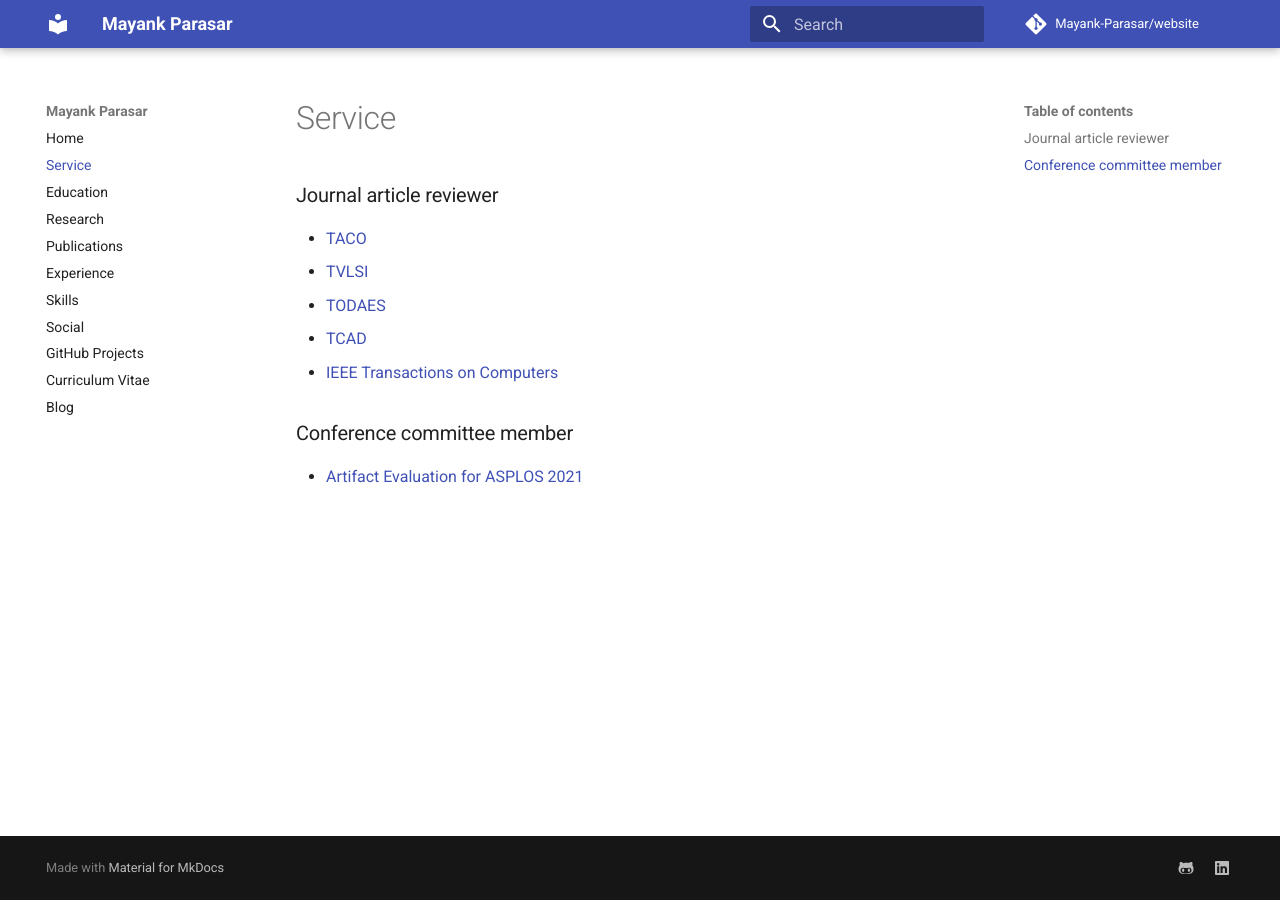
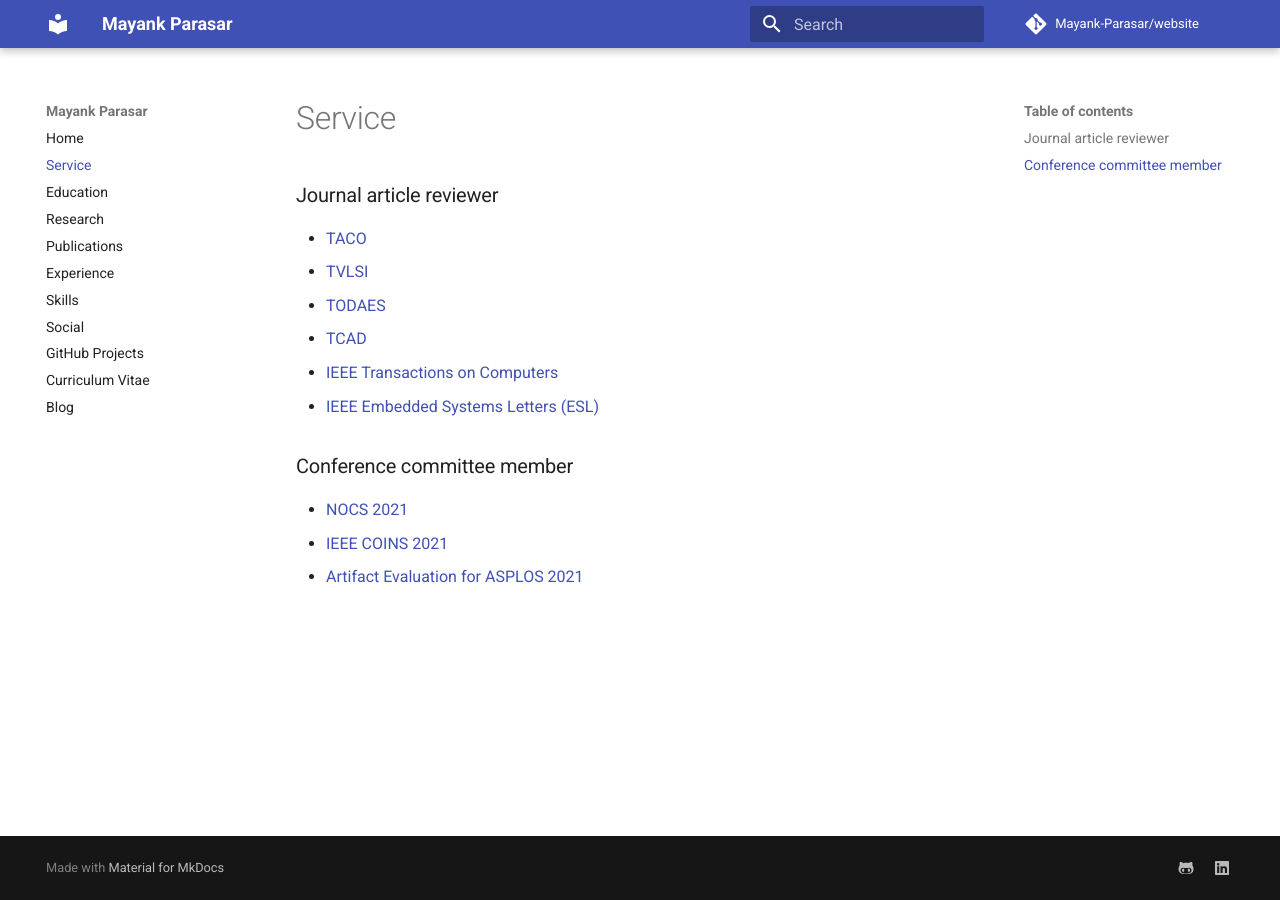
Before and after one commit to Mayank-Parasar/website, an MkDocs documentation site: the page built from docs/service.md, in a window 1280 px wide. Built offline with MkDocs 1.6.1 and Material for MkDocs 9.7.7, drawn with Linux system fonts in a browser that asks for light colours; comment, search, counter and statistics services are not loaded.

Commit message:
minor updates

```diff
--- a/docs/service.md
+++ b/docs/service.md
@@ -4,7 +4,10 @@
 * <a href="https://dl.acm.org/journal/todaes">TODAES</a>
 * <a href="https://ieee-ceda.org/publication/ieee-transactions-computer-aided-design-integrated-circuits-systems-tcad">TCAD</a>
 * <a href="https://www.computer.org/csdl/journal/tc">IEEE Transactions on Computers</a>
+* <a href="https://ieee-ceda.org/publication/ieee-embedded-systems-letters-esl">IEEE Embedded Systems Letters (ESL)</a>
 
 
 ### Conference committee member
+* <a href="https://nocs2021.github.io/committee.html">NOCS 2021</a>
+* <a href="https://ieee.ee/event/ieee-coins-2021-ieee-international-conference-on-omni-layer-intelligent-systems/">IEEE COINS 2021</a>
 * <a href="https://ctuning.org/ae/asplos2021.html">Artifact Evaluation for ASPLOS 2021</a>
```
